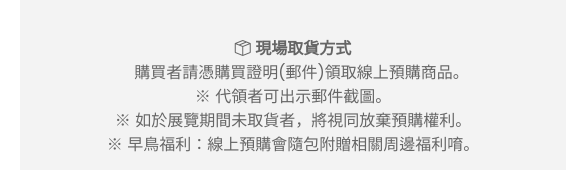
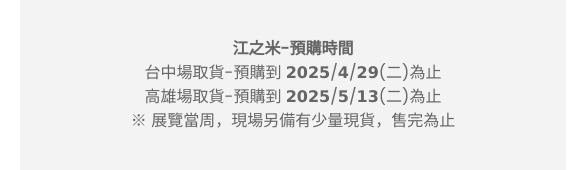
Before and after one commit to lioujia/tainan, a plain HTML site: page contact.html in a window 1280 px wide. Shown: the part 1434-1604 px from the top of the page, 632-1220 px from the left. Drawn offline with nearby package versions, Linux system fonts and the light colour scheme.

Commit message:
20250429
新增'江之米-預購時間'

```diff
--- a/contact.html
+++ b/contact.html
@@ -113,7 +113,6 @@
                                     <h6 class="text-uppercase mb-3"></h6>
 
                                     <p>產地 : 台灣台南<br>商品重量 : 1.5 公斤/包<br>碾製日期 : 碾製日期標示如包裝袋上所示<br>保存期限 : 一年，開封後應放置於冰箱或陰涼處保存。<br>製造/經銷 : 富江農場
-
                                         <br>※ 本產品目前僅限『現場取貨』，需於展覽當天自行到展櫃領取，且採現金支付。<br>※ 更多資訊詳見下方「展覽資訊 & 取貨方式」</p>
 
                                 </div>
@@ -140,6 +139,10 @@
                     <h2 class="text-uppercase border-start border-5 border-primary ps-3 mb-4">✧ 展場資訊 & 取貨方式✦</h2>
                     <div class="bg-light text-center" style="padding: 30px;">
                         <p>▹𝟮𝟬𝟮𝟱.𝟬𝟰.𝟮𝟵 - 𝟬𝟱.𝟬𝟮<br>台中校內場｜靜宜大學希嘉宿舍 B1<br>▹𝟮𝟬𝟮𝟱.𝟬𝟱.𝟭𝟲 - 𝟬𝟱.𝟭𝟴<br>高雄校外場｜駁二蓬萊倉庫 B6 展館</p>
+                        <br>
+                        <p><b>江之米-預購時間</b><br>台中場取貨-預購到 𝟮𝟬𝟮𝟱/𝟰/𝟮𝟵(二)為止
+                            <br>高雄場取貨-預購到 𝟮𝟬𝟮𝟱/𝟱/𝟭𝟯(二)為止
+                            <br>※ 展覽當周，現場另備有少量現貨，售完為止</p>
                         <br>
                         <p><i class="bi bi-box-seam"></i> <b>現場取貨方式</b>
                             <br> &nbsp;&nbsp;&nbsp; 購買者請憑購買證明(郵件)領取線上預購商品。
```
